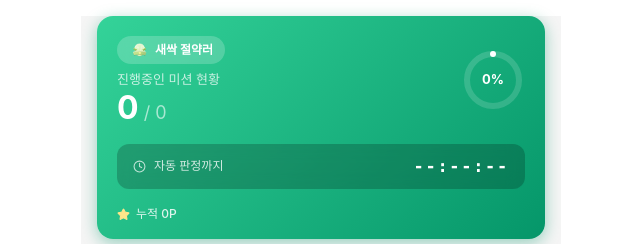
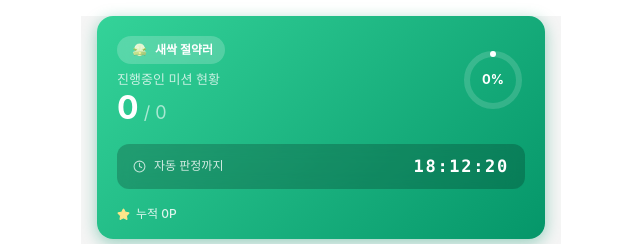
Before and after one commit to STDev-4/FE, a React (Vite) app: page /app/missions in a window 1280 px wide. Shown: the top 244 px of the page, without its empty margins (319-959 px from the left). Built offline with nearby package versions, Linux system fonts and the light colour scheme; no server answers.

Commit message:
refactor: remainingCountdown

```diff
--- a/src/app/components/MissionsPage.tsx
+++ b/src/app/components/MissionsPage.tsx
@@ -56,16 +56,20 @@ const mapStatus = (s: string | undefined): MissionStatus => {
   }
 };
 
-function useRemainingCountdown(initial: string | null, targetIso: string | null) {
-  const [display, setDisplay] = useState(initial || "--:--:--");
+function getNext0500(): Date {
+  const now = new Date();
+  const target = new Date(now);
+  target.setHours(5, 0, 0, 0);
+  if (now >= target) target.setDate(target.getDate() + 1);
+  return target;
+}
+
+function useRemainingCountdown() {
+  const [display, setDisplay] = useState("--:--:--");
   useEffect(() => {
-    if (!targetIso) {
-      if (initial) setDisplay(initial);
-      return;
-    }
     const tick = () => {
-      const diff = new Date(targetIso).getTime() - Date.now();
-      if (Number.isNaN(diff) || diff <= 0) {
+      const diff = getNext0500().getTime() - Date.now();
+      if (diff <= 0) {
         setDisplay("00:00:00");
         return;
       }
@@ -79,7 +83,7 @@ function useRemainingCountdown(initial: string | null, targetIso: string | null)
     tick();
     const id = setInterval(tick, 1000);
     return () => clearInterval(id);
-  }, [initial, targetIso]);
+  }, []);
   return display;
 }
 
@@ -282,14 +286,7 @@ export default function MissionsPage() {
   const totalToday = inProgressCount + recommendedCount;
   const progress = totalToday > 0 ? inProgressCount / totalToday : 0;
 
-  const firstInProgressAt = useMemo(
-    () => (today ?? []).find((m) => mapStatus(m.status) === "in-progress")?.autoEvaluateAt ?? null,
-    [today]
-  );
-  const countdown = useRemainingCountdown(
-    statusCard?.autoEvaluateRemainingTime ?? null,
-    firstInProgressAt
-  );
+  const countdown = useRemainingCountdown();
 
   const totalPoint = statusCard?.totalPoint ?? tierMe?.point ?? 0;
   const pointToNext = statusCard?.pointToNextTier ?? 0;
```
